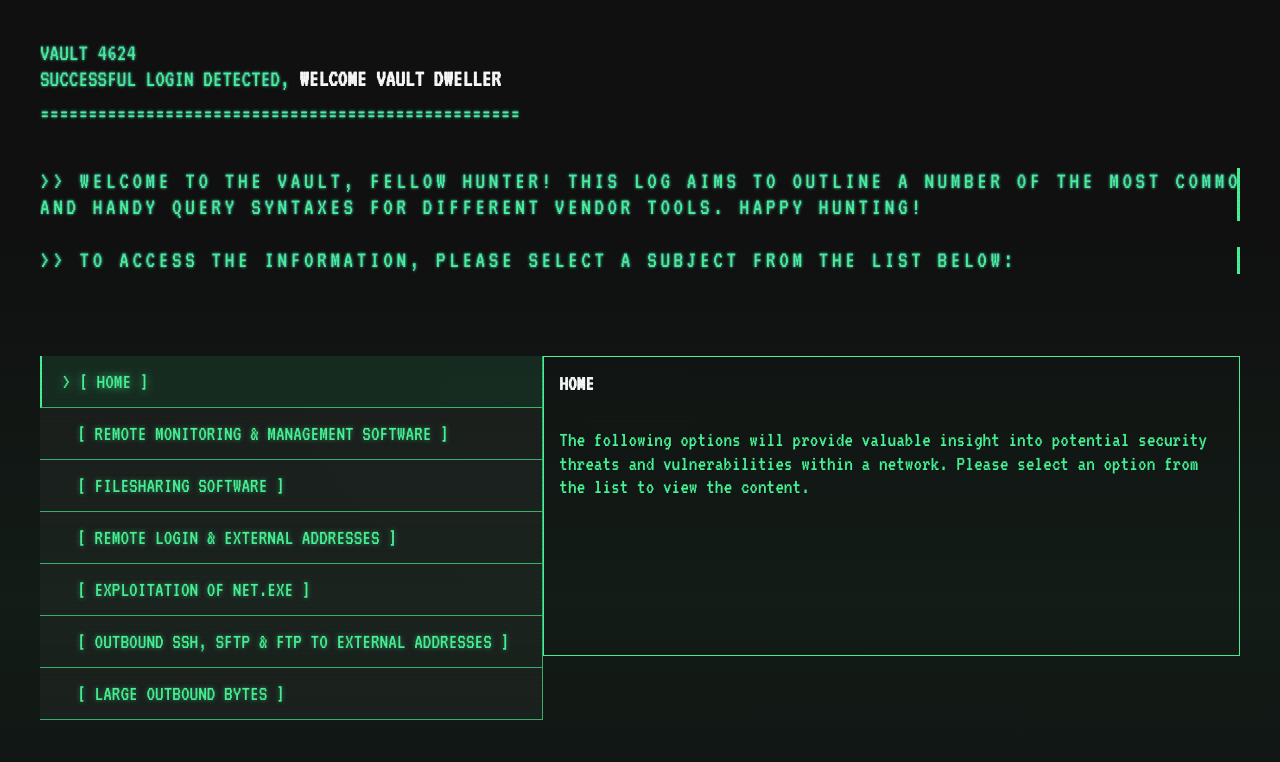
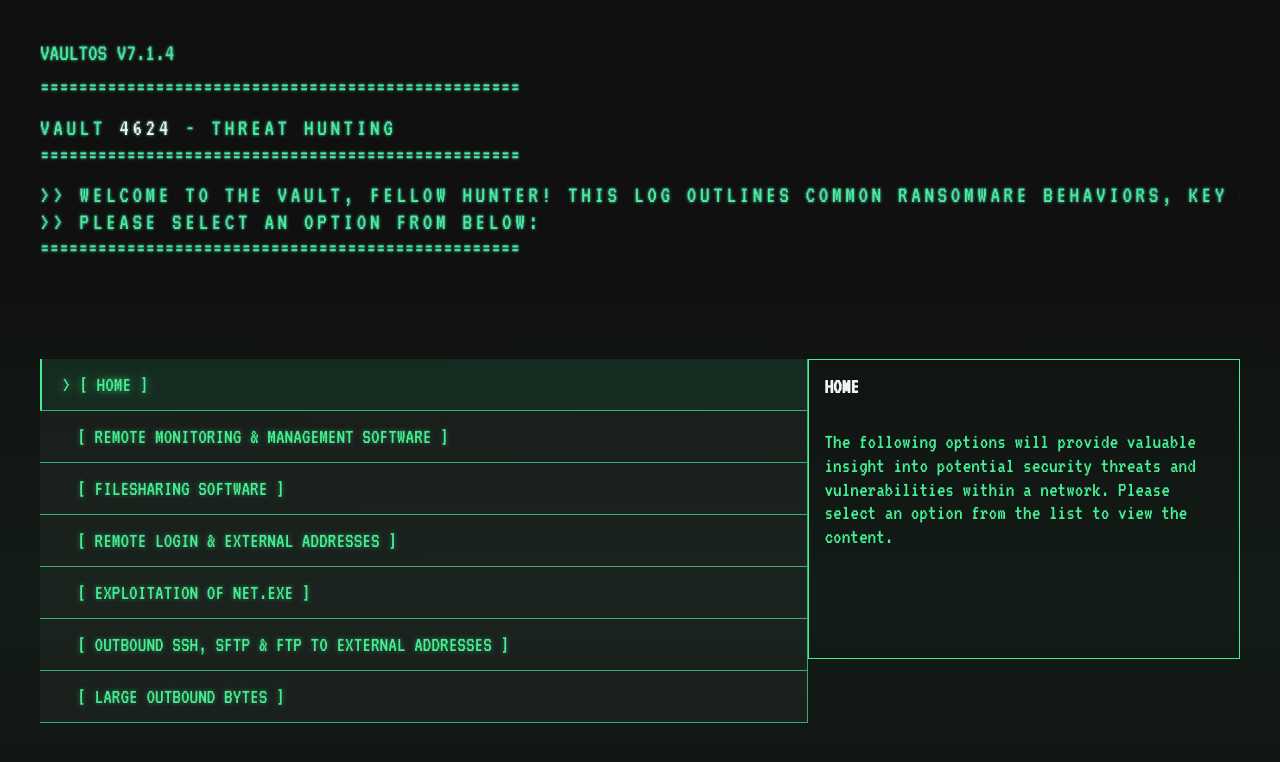
Before and after one commit to vault4624/vault4624.github.io, a plain HTML site: page pages/general_hunts/hunts_overview.html in a window 1280 px wide. Drawn offline with Linux system fonts and the light colour scheme.

Commit message:
Add files via upload

```diff
--- a/css/styles.css
+++ b/css/styles.css
@@ -194,6 +194,7 @@ h1, h2, h3, h4, h5, h6 {
   white-space: nowrap;
 }
 
+
 h1::before, h2::before, h3::before, h4::before, h5::before, h6::before {
   color: var(--main-color);
 }
@@ -278,6 +279,7 @@ ul a:after, p a:after {
 .wrapper, .content {
   width: 100%;
   max-width: 100%;
+  overflow-x: hidden;
   margin: 0 auto;
   padding: 20px;
   box-sizing: border-box;
@@ -607,6 +609,7 @@ nav.site ul li a {
   border-left: none;
   min-height: 300px;
   position: relative;
+  overflow-x: hidden;
   text-shadow: 0 0 1px rgba(0, 0, 0, 0);
   z-index: 1020;
 }
@@ -616,6 +619,7 @@ nav.site ul li a {
   padding: 0 10px;
   min-width: 10px;
   text-align: left;
+  overflow-x: hidden;
 }
 
 .tab-transition {
@@ -801,7 +805,7 @@ a.button:hover {
 }
 
 .code-container::before {
-  content: "RobCo Industries (TM) Terminal";
+  content: "Vaut 4624 Terminal";
   display: block;
   padding-bottom: 5px;
   margin-bottom: 10px;
@@ -978,3 +982,27 @@ a:hover {
   text-decoration: underline;
   color: #ffffff;
 }
+
+/* Remove typing cursor from animations */
+.typing::after,
+.typing::before,
+.fade-in::after,
+.fade-in::before,
+[class*="typing"]::after,
+[class*="typing"]::before {
+  content: none !important;
+  display: none !important;
+  opacity: 0 !important;
+  visibility: hidden !important;
+}
+
+/* If cursor is implemented as a border */
+.typing,
+.fade-in {
+  border-right: none !important;
+}
+
+/* If cursor is implemented with animation */
+@keyframes cursor-blink {
+  0%, 100% { opacity: 0; }
+}
--- a/pages/general_hunts/hunts_overview.html
+++ b/pages/general_hunts/hunts_overview.html
@@ -2,21 +2,19 @@
 <html lang="en">
 <head>
   <meta charset="UTF-8">
-  <meta name="viewport" content="width=device-width, initial-scale=1.0">
+  <meta name="viewport" content="width=device-width, initial-scale=1.0, maximum-scale=1.0, user-scalable=no">
   <title>VAULT 4624</title>
   <link rel="stylesheet" href="../../css/styles.css">
 
   <style>
-
     .tabcontent {
       display: none;
       padding: 15px;
       border: 1px solid #4afa9a;
       background-color: rgba(0, 0, 0, 0.7);
-      width: 250%;
+      width: 100%;
       box-sizing: border-box;
     }
-
 
     /* Responsive styles to prevent text cutoff */
     @media (max-width: 768px) {
@@ -51,13 +49,10 @@
       }
     }
 
-
     @keyframes scanline {
       0% { transform: translateY(-100%); }
       100% { transform: translateY(100%); }
     }
-
-
   </style>
 </head>
 <body>
@@ -65,19 +60,9 @@
   <div class="scanline"></div>
   <div class="wrapper">
     <div class="content clearfix">
-
+      <!-- Welcome header animations -->
       <header class="site clearfix">
         <div class="col one">
-          <h4 id="vault-title" style="display: block !important;">VAULT 4624 <br/>SUCCESSFUL LOGIN DETECTED,<b> WELCOME Vault Dweller</b></h4>
-          <p id="separator" style="display: block !important;">==================================================</p>
-          <br/>
-          <div class="intro-text">
-            <p class="typing fade-in"> >> Welcome to the Vault, fellow hunter! This log aims to outline a number of the most common ransomware behaviours, key things to look for on a hunt, cool stuff I've found,</p>
-            <p class="typing fade-in">    and handy query syntaxes for different vendor tools. Happy hunting!</p>
-            <br/>
-            <p class="typing fade-in"> >> To access the information, please select a subject from the list below:</p>
-          </div>
-                  <div class="col one">
           <h4 id="vaultOS" class="hidden">VaultOS v7.1.4</h4>
           <p id="separator-1" class="hidden">==================================================</p>
           <h4 id="header-title" class="hidden typing">VAULT <span style="color:#ffffff;">4624</span> - THREAT HUNTING</h4>
@@ -86,14 +71,12 @@
           <p id="line5" class="hidden typing">&gt;&gt; Please select an option from below:</p>
           <p id="separator-3" class="hidden">==================================================</p>
         </div>
-        </div>
       </header>
 
       <br/>
       <br/>
       <!--THIS SECTION CONTAINS THE TAB BUTTONS-->
-      <div class="container">
-
+      <div id="container" class="container hidden">
         <div class="tab">
           <button class="tablinks" onclick="openGoal(event, 'HOME')" id="defaultOpen">[ HOME ]</button>
           <button class="tablinks" onclick="openGoal(event, 'REMOTE MONITORING & MANAGEMENT SOFTWARE')">[ REMOTE MONITORING & MANAGEMENT SOFTWARE ]</button>
@@ -298,15 +281,36 @@ Minimum Log Source Requirement: Windows</pre>
 
   <!-- JAVASCRIPT -->
   <script>
+    // Animation sequence for elements appearing
+    document.addEventListener('DOMContentLoaded', function() {
+      const elements = [
+        { id: 'vaultOS', delay: 300 },
+        { id: 'separator-1', delay: 450 },
+        { id: 'header-title', delay: 700, duration: 850 },
+        { id: 'separator-2', delay: 1600 },
+        { id: 'line4', delay: 1800, duration: 850 },
+        { id: 'line5', delay: 2700, duration: 850 },
+        { id: 'separator-3', delay: 3600 },
+        { id: 'container', delay: 4000 }
+      ];
 
-
-      // Animate intro text
-      const paragraphs = document.querySelectorAll('.typing');
-      paragraphs.forEach((p, index) => {
+      elements.forEach(item => {
         setTimeout(() => {
-          p.classList.add('fade-in');
-        }, 300 * (index + 1));
+          const el = document.getElementById(item.id);
+          if (!el) return;
+          el.classList.remove('hidden');
+          el.classList.add('fade-in');
+          if (item.duration) {
+            el.style.width = '0';
+            setTimeout(() => { el.style.width = '100%'; }, 50);
+          }
+          // After container fades in, open default tab
+          if (item.id === 'container') {
+            document.getElementById('defaultOpen').click();
+          }
+        }, item.delay);
       });
+    });
 
     // Function to open a specific tab
     function openGoal(evt, goalName) {
@@ -322,9 +326,6 @@ Minimum Log Source Requirement: Windows</pre>
       document.getElementById(goalName).style.display = "block";
       evt.currentTarget.className += " active";
     }
-
-    // Get the element with id="defaultOpen" and click on it
-    document.getElementById("defaultOpen").click();
 
     // Handle collapsible sections
     var coll = document.getElementsByClassName("collapsible");
@@ -351,7 +352,6 @@ Minimum Log Source Requirement: Windows</pre>
         alert("Failed to copy code: " + err);
       });
     }
-
   </script>
 </body>
 </html>
```
Also changed, not shown: pages/hunts.html (+7 -0 lines), index.html (line endings or trailing spaces).
